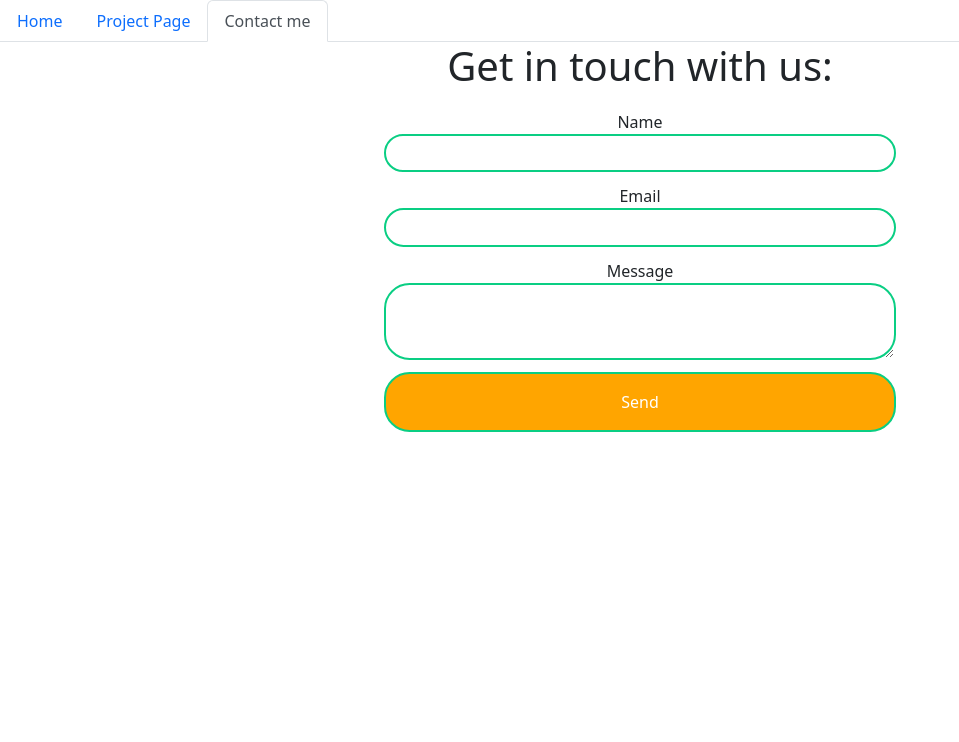
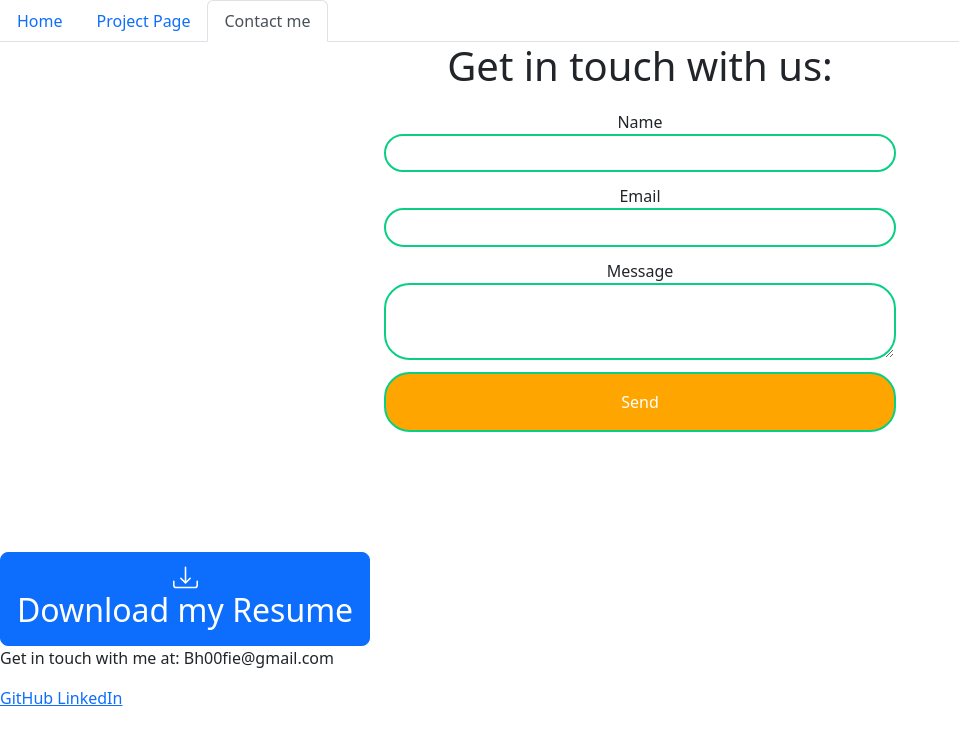
Before and after one commit to Bh00fie/ReactPortfolio, a React (Create React App) app: page /contact in a window 1280 px wide. Shown: the top 742 px of the page, without its empty margins (0-959 px from the left). Built offline with nearby package versions, Linux system fonts and the light colour scheme.

Commit message:
added button to download cv in the contact me page and an email that the user can use to get in contact with me as well

```diff
--- a/src/components/pages/Contact.js
+++ b/src/components/pages/Contact.js
@@ -24,6 +24,7 @@
   };
 
   return (
+    <div>
     <div className='contactContainer'>
       {isEmailSent ? (
         <div className='confirmationMessage'>
@@ -43,6 +44,20 @@
         </form>
       )}
     </div>
+              <a className="btn btn-primary btn-lg" href="images/Abhinandan Thour CV 2023.pdf" download="Abhinandan Thour CV" role="button">
+        <svg xmlns="http://www.w3.org/2000/svg" width="25" height="25" fill="currentColor" className="bi bi-download" viewBox="0 0 16 16">
+          <path d="M.5 9.9a.5.5 0 0 1 .5.5v2.5a1 1 0 0 0 1 1h12a1 1 0 0 0 1-1v-2.5a.5.5 0 0 1 1 0v2.5a2 2 0 0 1-2 2H2a2 2 0 0 1-2-2v-2.5a.5.5 0 0 1 .5-.5z"/>
+          <path d="M7.646 11.854a.5.5 0 0 0 .708 0l3-3a.5.5 0 0 0-.708-.708L8.5 10.293V1.5a.5.5 0 0 0-1 0v8.793L5.354 8.146a.5.5 0 1 0-.708.708l3 3z"/>
+        </svg>
+          <h2 id="button-text">Download my Resume</h2>
+      </a>
+
+      <div className="socials">
+        <p>Get in touch with me at: Bh00fie@gmail.com</p>
+        <a href="https://github.com/Bh00fie"> GitHub</a>
+        <a href="https://www.linkedin.com/in/abhinandan-thour-42359b193/"> LinkedIn</a>
+      </div>
+   </div>
   );
 }
 
--- a/src/components/pages/Home.js
+++ b/src/components/pages/Home.js
@@ -17,7 +17,7 @@
           <path d="M7.646 11.854a.5.5 0 0 0 .708 0l3-3a.5.5 0 0 0-.708-.708L8.5 10.293V1.5a.5.5 0 0 0-1 0v8.793L5.354 8.146a.5.5 0 1 0-.708.708l3 3z"/>
         </svg>
           <h2 id="button-text">Download my Resume</h2>
-          </a>
+      </a>
 
 
       <div className="socials">
```
